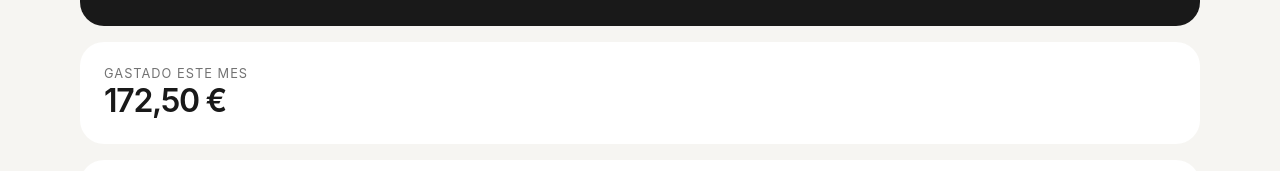
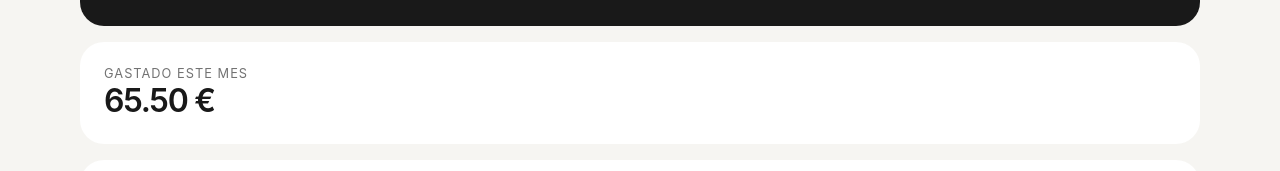
Before and after one commit to Mari2navarro/calderilla, a React (Vite) app: page / in a window 1280 px wide. Shown: the part 404-575 px from the top of the page. Built offline with nearby package versions, Linux system fonts and the light colour scheme.

Commit message:
feat: calculate total expenses

```diff
--- a/src/App.jsx
+++ b/src/App.jsx
@@ -2,6 +2,11 @@ import './App.css';
 import expenses from './data/expenses';
 
 function App() {
+  const totalExpenses = expenses.reduce(
+    (total, expense) => total + expense.amount,
+    0
+  );
+
   return (
     <main className="app">
       <header className="app-header">
@@ -30,7 +35,9 @@ function App() {
 <section className="summary">
   <article className="summary-card">
     <p className="summary-card__label">Gastado este mes</p>
-    <p className="summary-card__amount">172,50 €</p>
+   <p className="summary-card__amount">
+  {totalExpenses.toFixed(2)} €
+</p>
   </article>
 
   <article className="summary-card summary-card--status">
```
